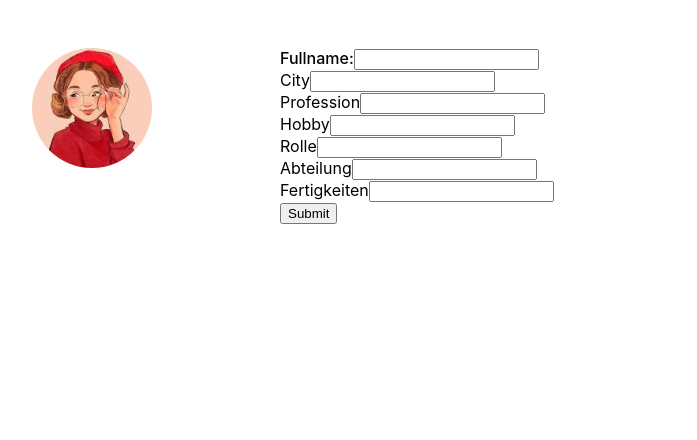
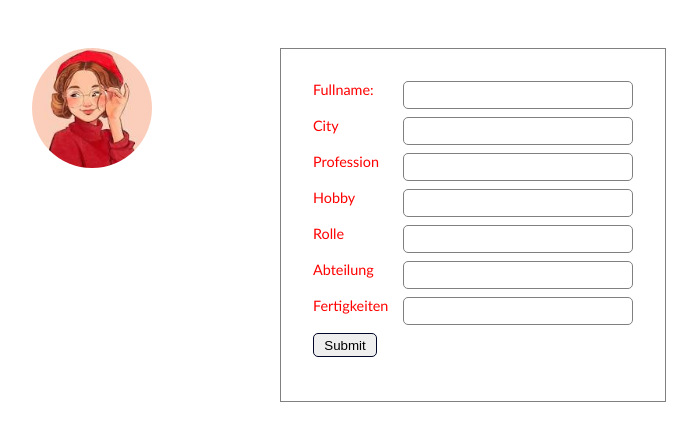
Before and after one commit to gulasal/profile-template, a React (Create React App) app: page / in a window 1280 px wide. Both pictures are taken after a click on the button "Profile bearbeiten". Shown: the top 440 px of the page, without its empty margins (208-905 px from the left). Built offline with nearby package versions, Linux system fonts and the light colour scheme.

Commit message:
Add style to the form

```diff
--- a/src/components/body/ProfileInfo.js
+++ b/src/components/body/ProfileInfo.js
@@ -50,6 +50,38 @@ const ProfileInfoWrapper = styled.div`
   & .first_row {
     font-weight: 500;
     padding-right: 0.5rem;
+  }
+  form {
+    width: 20rem;
+    height: 18rem;
+    border: 1px solid grey;
+    padding: 2rem;
+  }
+  .label_input_style {
+    display: flex;
+    justify-content: space-between;
+    padding-bottom: 0.5rem;
+  }
+  label {
+    font-family: "Trebuchet MS", "Lucida Sans Unicode", "Lucida Grande",
+      "Lucida Sans", Arial, sans-serif;
+    font-size: 0.9rem;
+    color: red;
+  }
+  input {
+    width: 14rem;
+    height: 1.5rem;
+    border: 1px solid grey;
+    border-radius: 5px;
+    overflow: hidden;
+  }
+  .submit {
+    display: flex;
+
+    text-align: center;
+    width: 4rem;
+    height: 1 rem;
+    border: 1px solid #000728;
   }
 `;
 
@@ -115,15 +147,15 @@ const ProfileInfo = () => {
         id="editForm"
         style={profile ? { display: "none" } : { display: "block" }}
       >
-        <div className="fullname">
+        <div className="fullname label_input_style">
           <label htmlFor="fname">Fullname:</label>
           <input type="text" id="fname" name="fname" defaultValue="" />
         </div>
-        <div>
+        <div className="label_input_style">
           <label htmlFor="city">City</label>
           <input type="text" id="city" name="city" defaultValue="" />
         </div>
-        <div>
+        <div className="label_input_style">
           <label htmlFor="profession">Profession</label>
           <input
             type="text"
@@ -132,19 +164,19 @@ const ProfileInfo = () => {
             defaultValue=""
           />
         </div>
-        <div>
+        <div className="label_input_style">
           <label htmlFor="hobby">Hobby</label>
           <input type="text" id="hobby" name="hobby" defaultValue="" />
         </div>
-        <div>
+        <div className="label_input_style">
           <label htmlFor="rolle">Rolle</label>
           <input type="text" id="rolle" name="rolle" defaultValue="" />
         </div>
-        <div>
+        <div className="label_input_style">
           <label htmlFor="abteilung">Abteilung</label>
           <input type="text" id="abteilung" name="abteilung" defaultValue="" />
         </div>
-        <div>
+        <div className="label_input_style">
           <label htmlFor="fertigkeiten">Fertigkeiten</label>
           <input
             type="text"
@@ -154,6 +186,7 @@ const ProfileInfo = () => {
           />
         </div>
         <input
+          className="submit"
           type="submit"
           value="Submit"
           onClick={(e) => {
```
